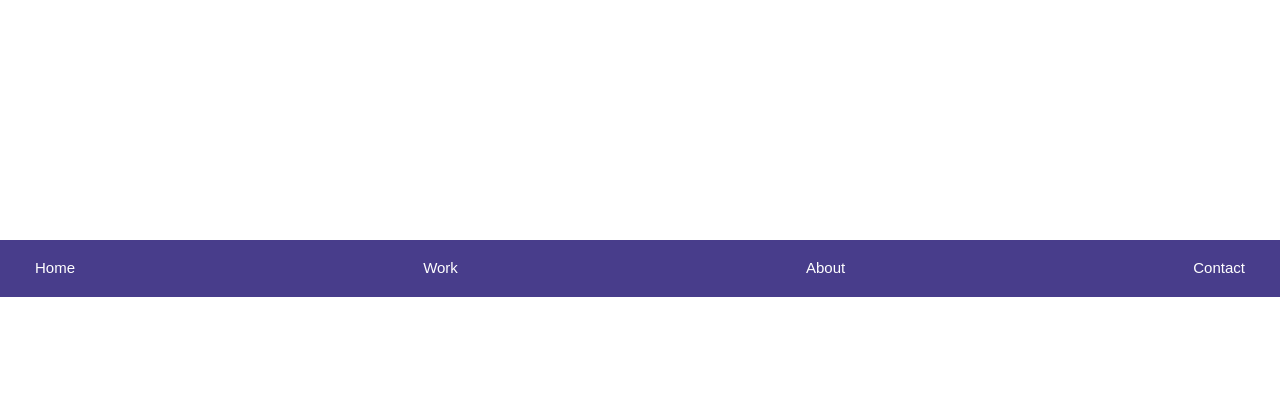
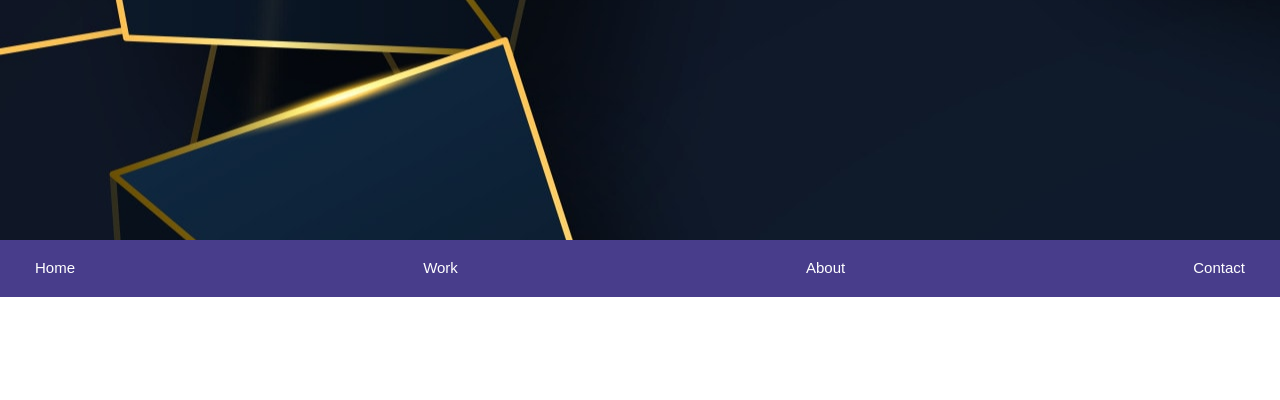
Before and after one commit to 1702-san/My-portfrolio, a plain HTML site: page index.html in a window 1280 px wide. Shown: the part 400-800 px from the top of the page. Drawn offline with nearby package versions, Linux system fonts and the light colour scheme.

Commit message:
Update style.css

```diff
--- a/style.css
+++ b/style.css
@@ -11,7 +11,7 @@ html {
   .header {
     padding: 250px;
     text-align: center;
-    background-image: url("background.png");
+    background-image: url("b-1.jpg");
     color: black;
   }
 
```
